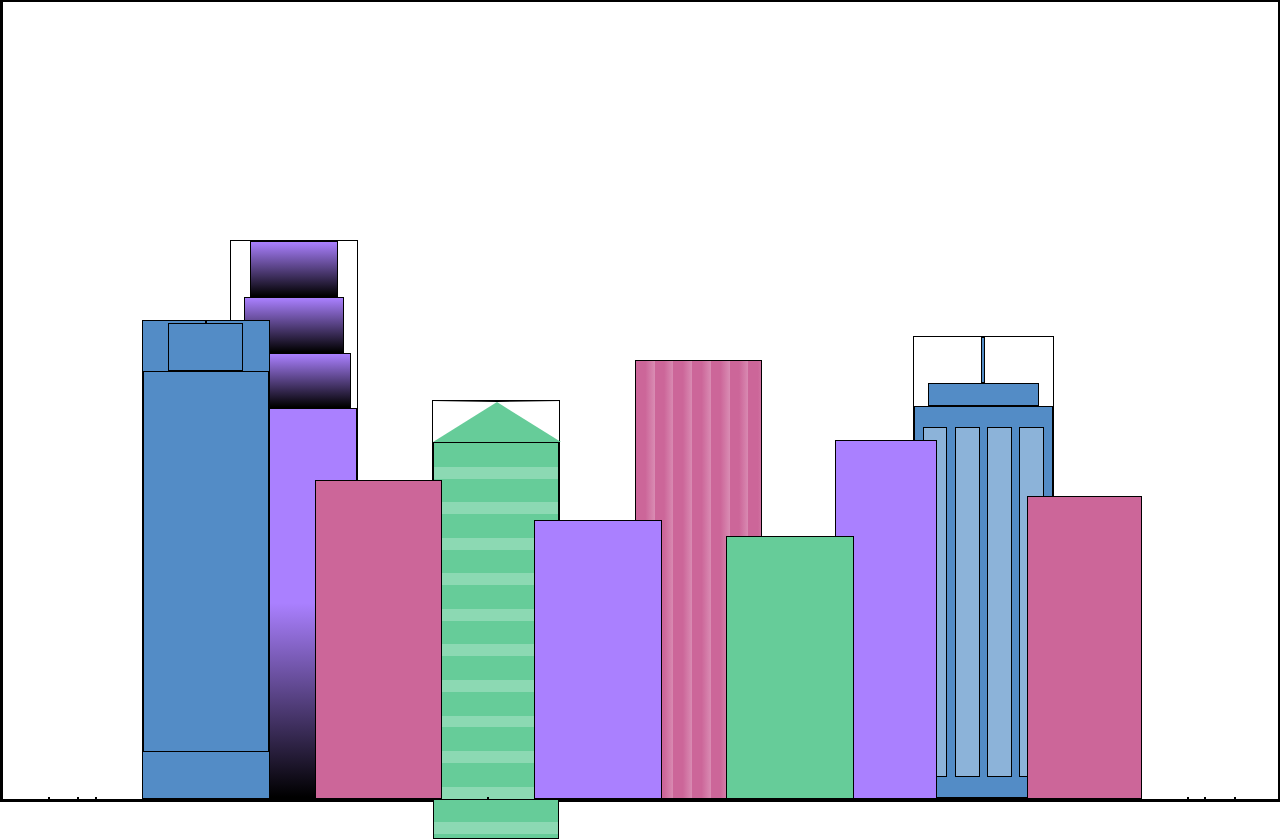
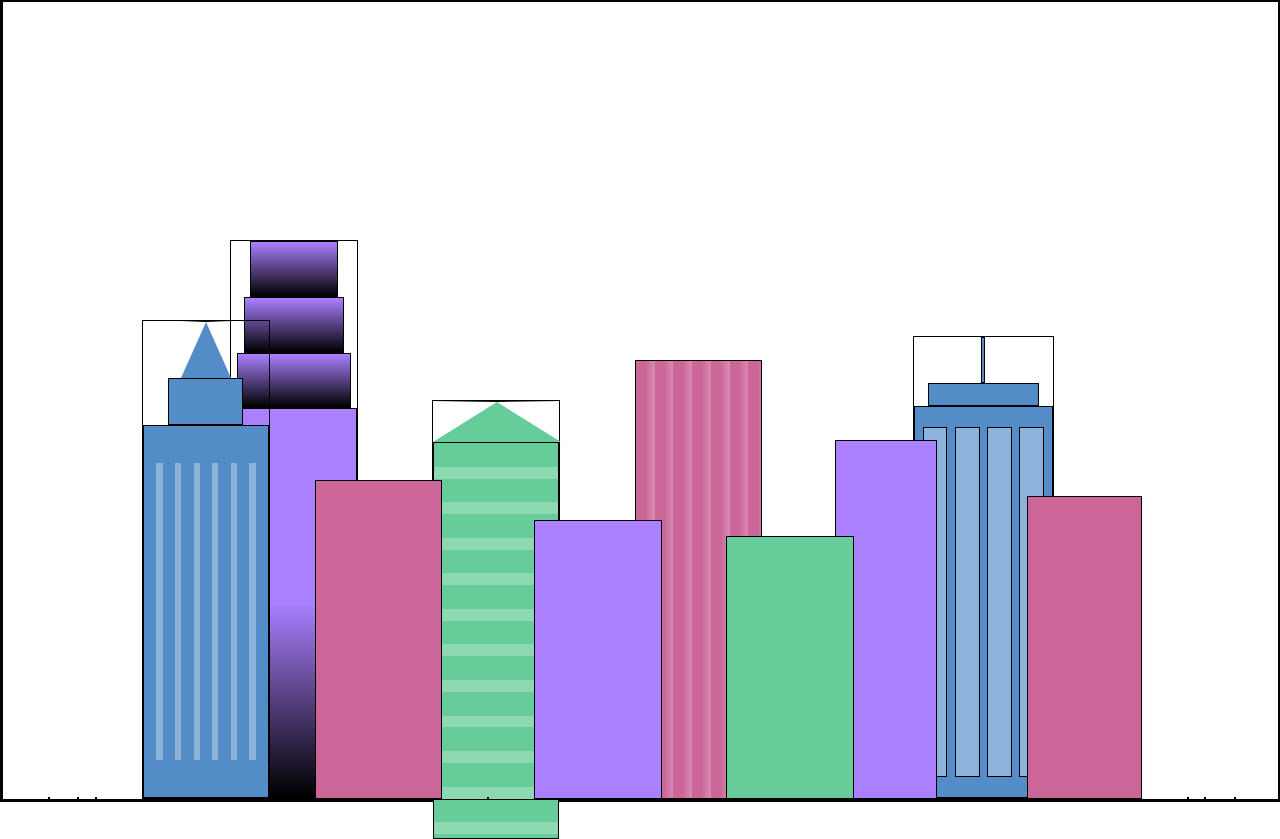
Before and after one commit to dijanakalaposratic/fcc-rwd-p15-city-skyline, a plain HTML site: page index.html in a window 1280 px wide. Drawn offline with Linux system fonts and the light colour scheme.

Commit message:
added styling for .fb1a element

```diff
--- a/styles.css
+++ b/styles.css
@@ -136,17 +136,25 @@ body {
 .fb1 {
     width: 10%;
     height: 60%;
-    background-color: var(--building-color4);
+}
+
+.fb1a {
+    border-bottom: 7vh solid var(--building-color4);
+    border-left: 2vw solid transparent;
+    border-right: 2vw solid transparent;
 }
 
 .fb1b {
     width: 60%;
     height: 10%;
+    background-color: var(--building-color4);
 }
 
 .fb1c {
     width: 100%;
     height: 80%;
+    background: repeating-linear-gradient(90deg, var(--building-color4) 0%, var(--building-color4) 10%, transparent 10%, transparent 15%),
+                repeating-linear-gradient(var(--building-color4) 0%, var(--building-color4) 10%, var(--window-color4) 10%, var(--window-color4) 90%);
 }
 
 .fb2 {
```
